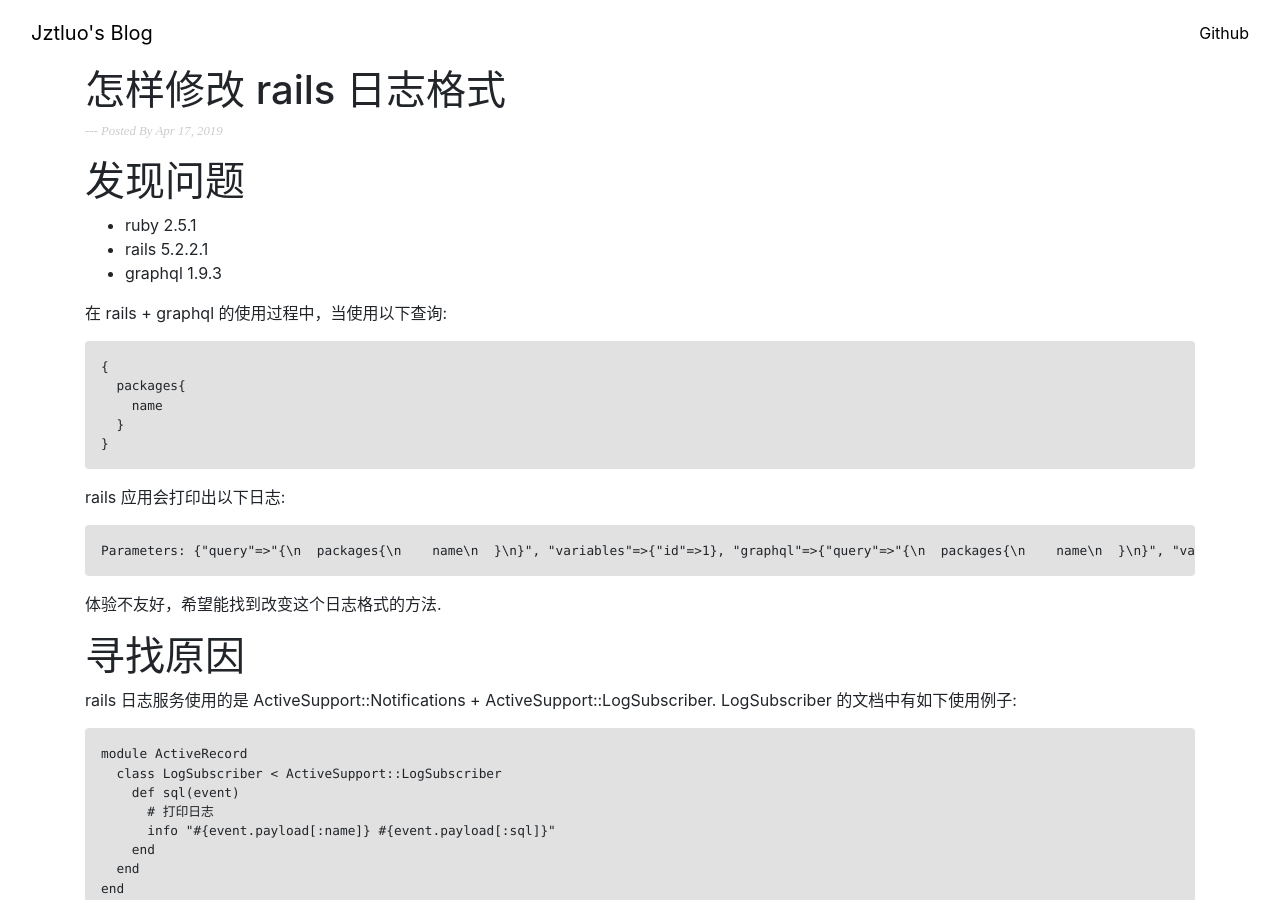
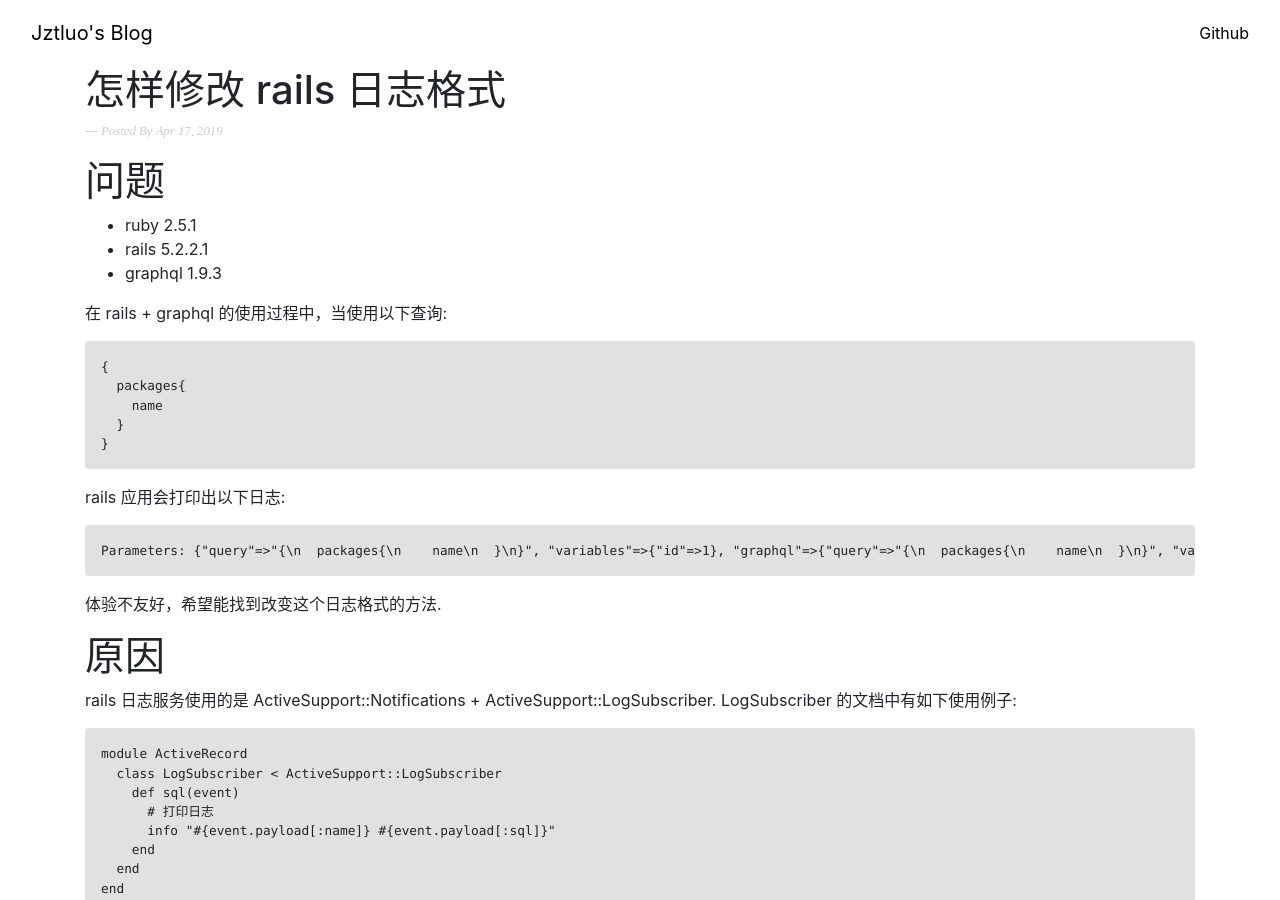
Before and after one commit to Jztluo/Jztluo.github.io, a Jekyll site: the page built from _posts/2019-04-17-how-to-change-rails-graphql-logger-format.markdown, in a window 1280 px wide and 900 px high. Built offline with Jekyll 4.4.1, drawn with Linux system fonts in a browser that asks for light colours.

Commit message:
Make title simpler

````diff
--- a/_posts/2019-04-16-carrierwave-aliyun-issues-55.markdown
+++ b/_posts/2019-04-16-carrierwave-aliyun-issues-55.markdown
@@ -4,7 +4,7 @@ title:  "carrierwave-aliyun 远端文件不会随记录更新而删除的问题"
 date:   2019-04-16 14:34:52 +0800
 categories: rails carrierwave
 ---
-# 发现问题
+# 问题
 - rails 5.2.2.1
 - carrierwave 1.3.1
 - carrierwave-aliyun 0.9.0
@@ -25,7 +25,7 @@ package.remove_image! # 删除失败
 package.image.remove! # 删除成功
 ```
 
-#  寻找原因
+#  原因
 
 正常情况下，当方法 package.remove_image! 成功调用到 package.image.remove! 时文件会删除成功。现在猜测问题就出在调用 package.remove_image! 方法后，并没有调用 package.image.remove!
 
--- a/_posts/2019-04-16-carrierwave-video-issues-no-such-filter-movie.markdown
+++ b/_posts/2019-04-16-carrierwave-video-issues-no-such-filter-movie.markdown
@@ -4,7 +4,7 @@ title:  "carrierwave-aliyun 报错:No such filter movie"
 date:   2019-04-16 14:34:52 +0800
 categories: rails carrierwave
 ---
-# 发现问题
+# 问题
 - rails 5.2.2.1
 - carrierwave 1.3.1
 - carrierwave-video 0.6.0
@@ -29,7 +29,7 @@ E, [2019-04-04T14:14:56.776727 #23269] ERROR -- : Failed encoding...
 
 拼成字符串后，用命令行执行又可以成功。
 
-#  寻找原因
+#  原因
 
 carrierwave-video issues 没有人和我一样的问题
 
--- a/_posts/2019-04-17-how-to-change-rails-graphql-logger-format.markdown
+++ b/_posts/2019-04-17-how-to-change-rails-graphql-logger-format.markdown
@@ -4,7 +4,7 @@ title:  "怎样修改 rails 日志格式"
 date:   2019-04-17 10:40:52 +0800
 categories: rails
 ---
-# 发现问题
+# 问题
 - ruby 2.5.1
 - rails 5.2.2.1
 - graphql 1.9.3
@@ -27,7 +27,7 @@ Parameters: {"query"=>"{\n  packages{\n    name\n  }\n}", "variables"=>{"id"=>1}
 
 体验不友好，希望能找到改变这个日志格式的方法.
 
-#  寻找原因
+#  原因
 
 rails 日志服务使用的是 ActiveSupport::Notifications + ActiveSupport::LogSubscriber. LogSubscriber 的文档中有如下使用例子:
 ```ruby
````
Also changed, not shown: other parts of _posts/2019-04-16-carrierwave-aliyun-issues-55.markdown (+1 -1 lines), other parts of _posts/2019-04-16-carrierwave-video-issues-no-such-filter-movie.markdown (+1 -1 lines), other parts of _posts/2019-04-17-how-to-change-rails-graphql-logger-format.markdown (+1 -1 lines).
